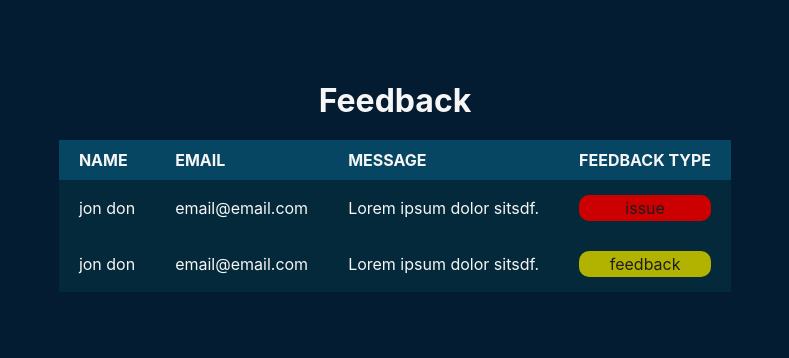
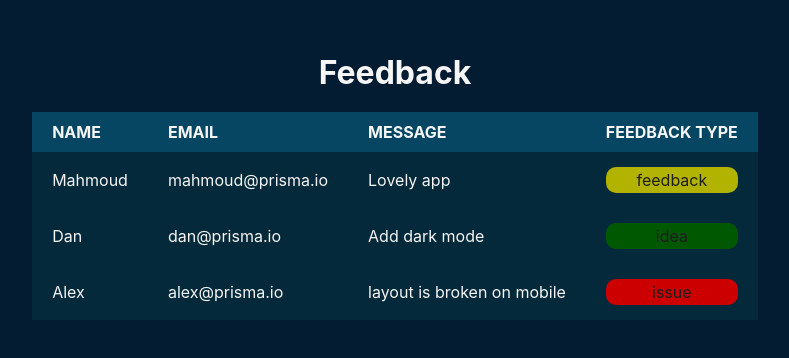
Before and after one commit to Muntasir2001/feedback-app, a Next.js app: page /feedback in a window 1280 px wide. Shown: the part 214-572 px from the top of the page, without its empty margins (245-1034 px from the left). Built offline with nearby package versions, Linux system fonts and the light colour scheme.

Commit message:
added feedback table data dynamic

```diff
--- a/components/FeedbackForm.js
+++ b/components/FeedbackForm.js
@@ -1,5 +1,6 @@
 import styled from 'styled-components';
 import { useForm } from 'react-hook-form';
+import toast, { Toaster } from 'react-hot-toast';
 
 const Parent = styled.div`
 	--width: 18rem;
@@ -77,6 +78,7 @@ const FeedbackForm = () => {
 	return (
 		<>
 			<Parent>
+				<Toaster />
 				<form className='feedback-form' onSubmit={handleSubmit(onSubmit)}>
 					<input
 						type='text'
--- a/data/feedback.js
+++ b/data/feedback.js
@@ -2,21 +2,21 @@ export const feedback = [
 	{
 		message: 'Lovely app',
 		id: '8a400816-9ccf-40c3-9d63-33cb3ca01217',
-		feedbackType: 'FEEDBACK',
+		feedbackType: 'feedback',
 		name: 'Mahmoud',
 		email: 'mahmoud@prisma.io',
 	},
 	{
 		message: 'Add dark mode',
 		id: 'bdac3e8f-4196-40de-b79b-d8a24525a277',
-		feedbackType: 'IDEA',
+		feedbackType: 'idea',
 		name: 'Dan',
 		email: 'dan@prisma.io',
 	},
 	{
 		message: 'layout is broken on mobile',
 		id: '35b63612-06f5-4665-9719-b56ed6271478',
-		feedbackType: 'ISSUE',
+		feedbackType: 'issue',
 		name: 'Alex',
 		email: 'alex@prisma.io',
 	},
--- a/package.json
+++ b/package.json
@@ -13,6 +13,7 @@
     "react": "18.1.0",
     "react-dom": "18.1.0",
     "react-hook-form": "^7.30.0",
+    "react-hot-toast": "^2.2.0",
     "styled-components": "^5.3.5"
   },
   "devDependencies": {
--- a/pages/feedback.js
+++ b/pages/feedback.js
@@ -3,6 +3,7 @@ import Head from 'next/head';
 import styled from 'styled-components';
 
 import FeedbackStatusCard from '../components/FeedbackStatusCard';
+import { feedback } from '../data/feedback';
 
 const Parent = styled.div`
 	height: 100vh;
@@ -65,22 +66,18 @@ const FeedbackPage = () => {
 						</tr>
 					</thead>
 					<tbody>
-						<tr>
-							<td>jon don</td>
-							<td>email@email.com</td>
-							<td>Lorem ipsum dolor sitsdf.</td>
-							<td>
-								<FeedbackStatusCard type='issue' />
-							</td>
-						</tr>
-						<tr>
-							<td>jon don</td>
-							<td>email@email.com</td>
-							<td>Lorem ipsum dolor sitsdf.</td>
-							<td>
-								<FeedbackStatusCard type='feedback' />
-							</td>
-						</tr>
+						{feedback.map((data) => {
+							return (
+								<tr key={data.id}>
+									<td>{data.name}</td>
+									<td>{data.email}</td>
+									<td>{data.message}</td>
+									<td>
+										<FeedbackStatusCard type={data.feedbackType} />
+									</td>
+								</tr>
+							);
+						})}
 					</tbody>
 				</table>
 			</Parent>
--- a/pages/index.js
+++ b/pages/index.js
@@ -1,8 +1,6 @@
 import Head from 'next/head';
 
 import FeedbackFormSection from '../components/FeedbackFormSection';
-
-import styles from '../styles/Home.module.css';
 
 export default function Home() {
 	return (
```
Also changed, not shown: 1 other file (tests, documents, lock files or other folders).
